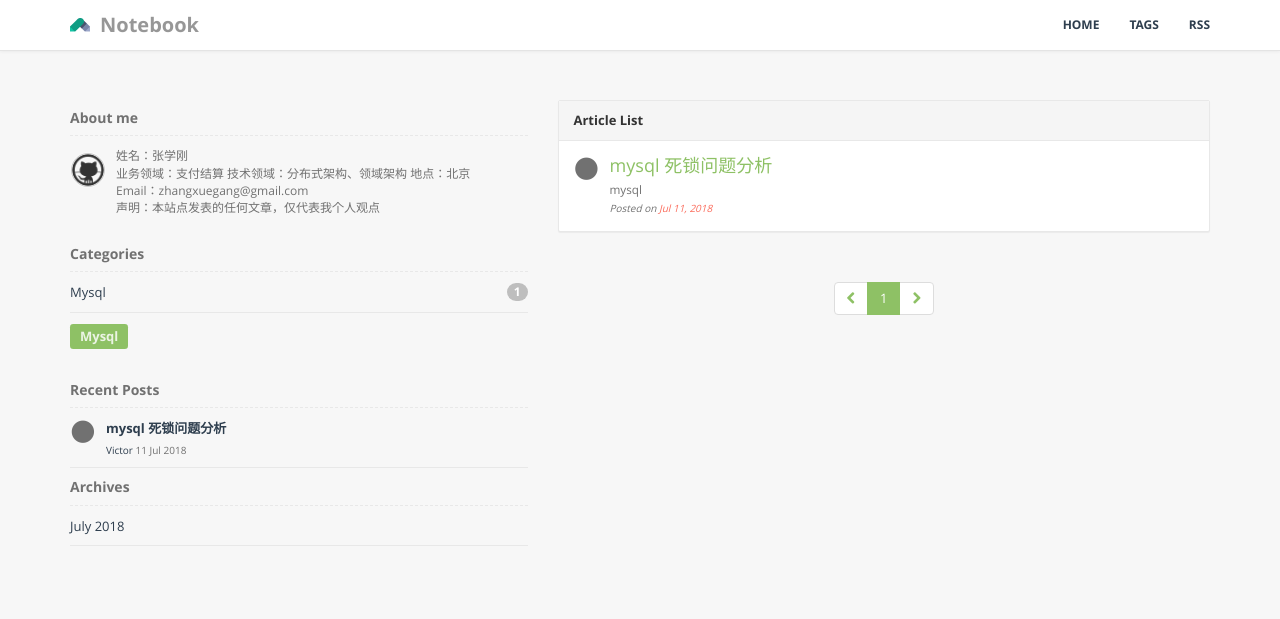
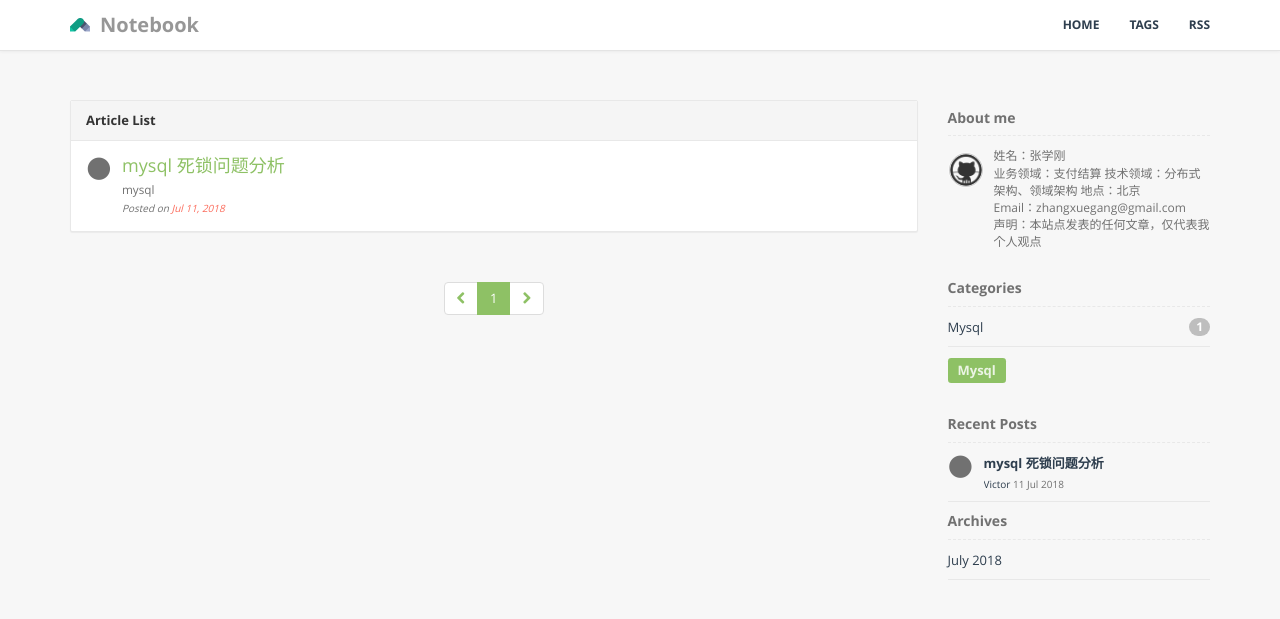
Before and after one commit to unionstars/unionstars.github.io, a Jekyll site: the page built from index.html, in a window 1280 px wide. Shown: the top 619 px of the page. Built offline with Jekyll 4.4.1, drawn with Linux system fonts in a browser that asks for light colours; the list of posts is cut into pages by our own code.

Commit message:
refactor

```diff
--- a/_includes/sidebar.html
+++ b/_includes/sidebar.html
@@ -1,4 +1,4 @@
-<div class="col-sm-5">
+<div class="col-sm-3">
   {% include author.html %}
   {% include categories.html %}
   {% include tags.html %}
--- a/_layouts/default.html
+++ b/_layouts/default.html
@@ -6,12 +6,12 @@
   <section id="content">
     <div class="container m-t-lg m-b-lg">
       <div class="row">
-        {% include sidebar.html %}
-        <div class="col-sm-7">
+        <div class="col-sm-9">
           <div class="blog-post">
             {{ content }}
           </div>
         </div>
+        {% include sidebar.html %}
       </div>
     </div>
   </section>
```
